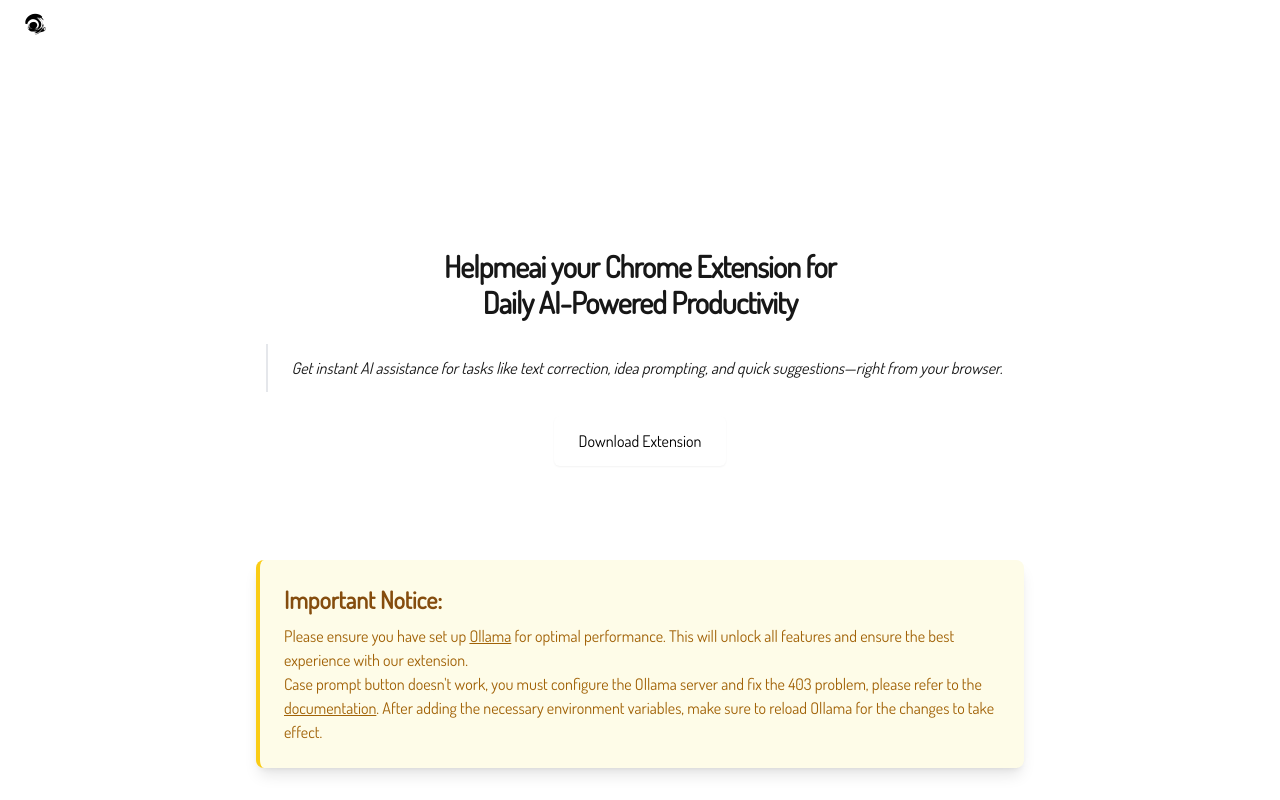
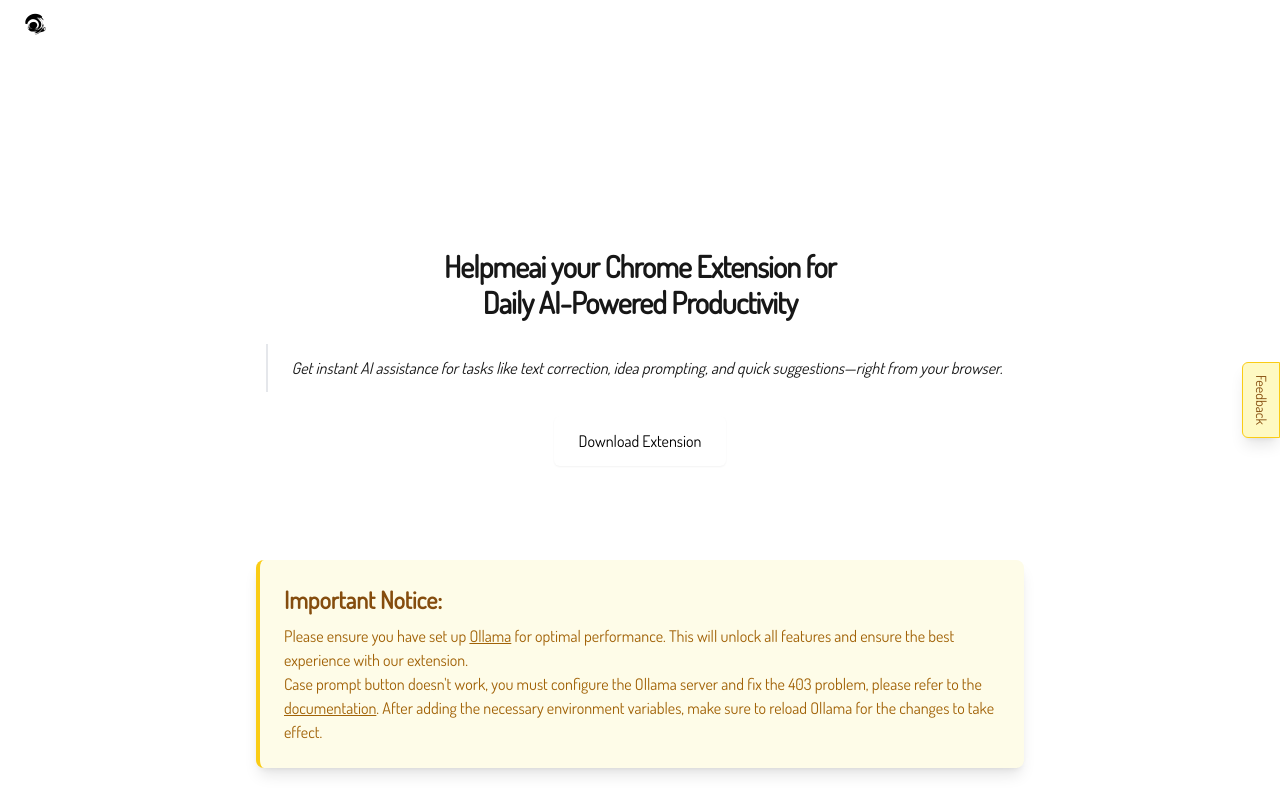
Before and after one commit to BouzianeAminePro/helpmeai-showcase, a Next.js app: page / in a window 1280 px wide. Shown: the top 800 px of the page. Built offline with nearby package versions, Linux system fonts and the light colour scheme.

Commit message:
Add Canny feature request feedback button
- Implemented a fixed, vertically-oriented feedback button
- Uses environment variable for Canny feature request URL
- Styled with yellow color scheme and positioned on the right side of the page

```diff
--- a/app/page.js
+++ b/app/page.js
@@ -93,6 +93,15 @@
           </Link>
         </div>
       </div>
+      <Link
+        href={process.env.CANNY_FEATURE_REQUEST_URL}
+        target="_blank"
+        rel="noopener noreferrer"
+        data-canny-link
+        className="fixed right-0 top-1/2 -translate-y-1/2 inline-flex items-center justify-center px-2 py-3 text-sm font-medium text-yellow-800 bg-yellow-100 border border-yellow-400 rounded-l-md shadow-lg hover:bg-yellow-200 hover:text-yellow-900 focus:outline-none focus:ring-2 focus:ring-offset-2 focus:ring-yellow-500 transition-colors duration-200 z-50 [writing-mode:vertical-lr]"
+      >
+        Feedback
+      </Link>
     </div>
   );
 }
```
